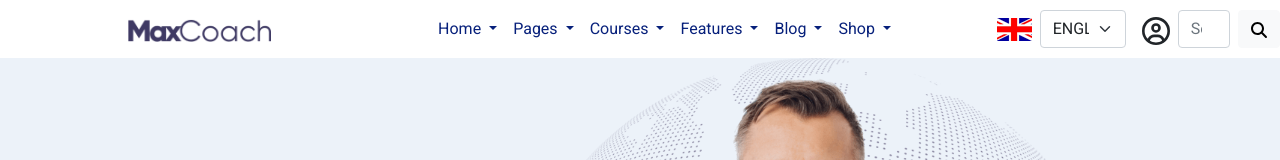
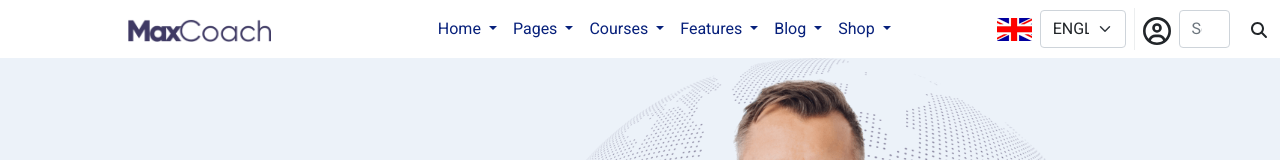
Before and after one commit to NuvoloniM/proj-html-vuejs, a Vue app: page / in a window 1280 px wide. Shown: the top 160 px of the page. Built offline with nearby package versions, Linux system fonts and the light colour scheme.

Commit message:
modifiche navbar input style

```diff
--- a/src/components/header/partials/SearchComp.vue
+++ b/src/components/header/partials/SearchComp.vue
@@ -1,7 +1,7 @@
 <template>
 <form class="d-flex">
     <input class="form-control me-2" type="search" placeholder="Search..." aria-label="Search">
-    <button class="btn btn-light" type="submit">
+    <button class="btn" type="submit">
         <font-awesome-icon icon="fa-solid fa-magnifying-glass" />
     </button>
 </form>
@@ -19,4 +19,12 @@ export default {
 <style lang="scss" scoped>
 @import "bootstrap/dist/css/bootstrap.min.css";
 
+button {
+    background-color: #fff;
+    border: none;
+}
+
+input {
+    border: none;
+}
 </style>
--- a/src/components/header/partials/SelectComp.vue
+++ b/src/components/header/partials/SelectComp.vue
@@ -10,7 +10,7 @@
         <option v-for="(element,index) in language" :key="index" :value="`${index}`">  {{element.lang}} </option>
     </select>
     <!-- importo icona da fnt awesome dopo averlo installato tramite npm e aver creato libreria in main.js -->
-    <span class="px-2 fs-3">
+    <span class="px-2 fs-3 user_icon">
         <font-awesome-icon icon="fa-regular fa-circle-user" />
     </span>
     <SearchComp/>
@@ -56,4 +56,8 @@ select {
     border: none;
 }
 
+.user_icon{
+    border-left: 1px solid #eceeef;
+}
+
 </style>
```
